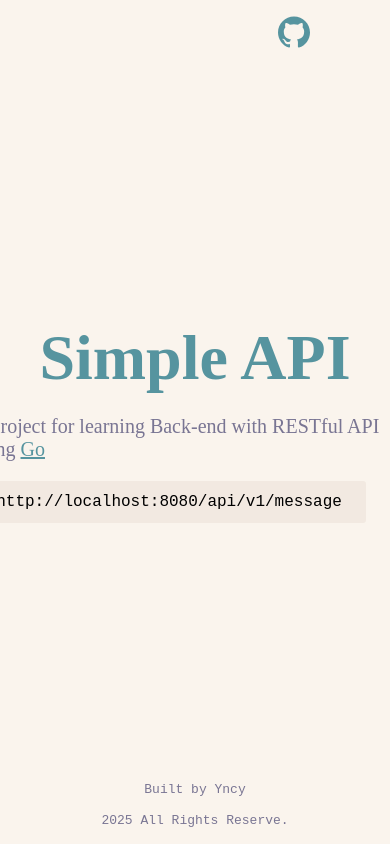
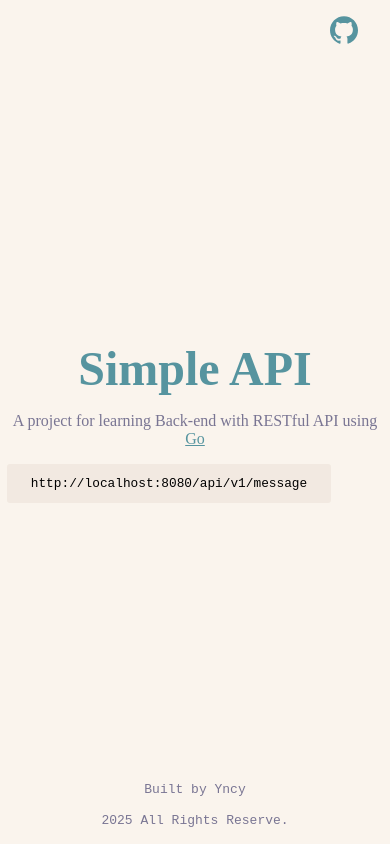
Before and after one commit to yncy0/simple-api, a Vue app in the folder frontend/: page / in a window 390 px wide. Shown: the top 844 px of the page. Built offline with nearby package versions, Linux system fonts and the light colour scheme; some icons are missing.

Commit message:
feat: responsive layout

```diff
--- a/frontend/src/components/AppHeader.vue
+++ b/frontend/src/components/AppHeader.vue
@@ -4,17 +4,17 @@
 
 <template>
   <header>
-    <Icon icon="lucide:braces" class="icon"/>
+    <Icon icon="lucide:braces" class="icon" />
 
     <a href="https://github.com/yncy0/simple-api" target="_blank">
-      <Icon icon="simple-icons:github" class="github-icon"/>
+      <Icon icon="simple-icons:github" class="github-icon" />
     </a>
   </header>
 </template>
 
 <style scoped>
 header {
-  font-size: 2rem;
+  font-size: 1.75rem;
   display: flex;
   justify-content: space-between;
   align-items: center;
@@ -22,9 +22,20 @@
   top: 0px;
   left: 0px;
   width: 100vw;
-  padding-inline: 5rem;
+  padding-inline: 2rem;
   padding-top: 1rem;
   padding-bottom: 1rem;
+}
+
+@media (width >=48rem) {
+  header {
+    font-size: 2rem;
+    display: flex;
+    justify-content: space-between;
+    align-items: center;
+    position: fixed;
+    padding-inline: 5rem;
+  }
 }
 
 .icon {
--- a/frontend/src/components/HeroSection.vue
+++ b/frontend/src/components/HeroSection.vue
@@ -29,7 +29,8 @@
 
 p {
   color: var(--color-foreground-400);
-  font-size: 1.25rem;
+  font-size: 1rem;
+  text-align: center;
 }
 
 button {
@@ -42,6 +43,7 @@
   flex-direction: column;
   align-items: center;
   justify-content: center;
+  padding-inline: 2.25rem;
 }
 
 .clipboard {
@@ -58,10 +60,25 @@
 
 .api-url {
   background-color: var(--color-background-600);
-  font-size: 1rem;
+  font-size: 0.80rem;
   border-radius: 0.2rem;
   padding-top: 0.75rem;
   padding-bottom: 0.75rem;
   padding-inline: 1.5rem;
+  text-align: center;
+}
+
+@media (width >=48rem) {
+  p {
+    font-size: 1.25rem;
+  }
+
+  .clipboard-button {
+    font-size: 1.5rem;
+  }
+
+  .api-url {
+    font-size: 1rem;
+  }
 }
 </style>
--- a/frontend/src/components/HeroTitle.vue
+++ b/frontend/src/components/HeroTitle.vue
@@ -15,9 +15,16 @@
 <style scoped>
 h1 {
   color: var(--color-primary-500);
-  font-size: 4rem;
+  font-size: 3rem;
   font-weight: bold;
   padding: 0;
   margin: 0;
+  text-align: center;
+}
+
+@media (width >=48rem) {
+  h1 {
+    font-size: 4rem;
+  }
 }
 </style>
```
